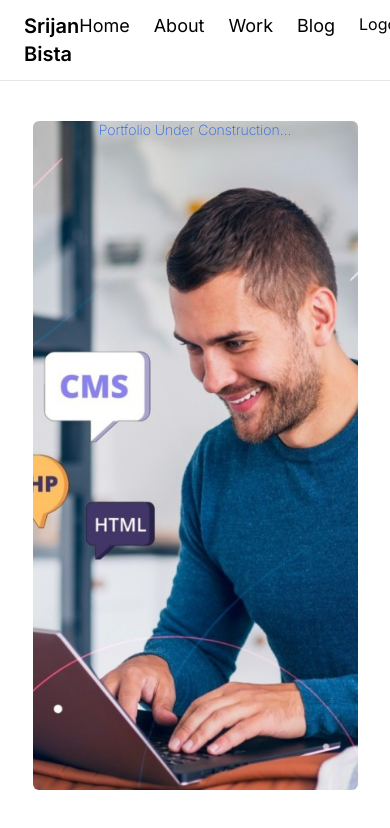
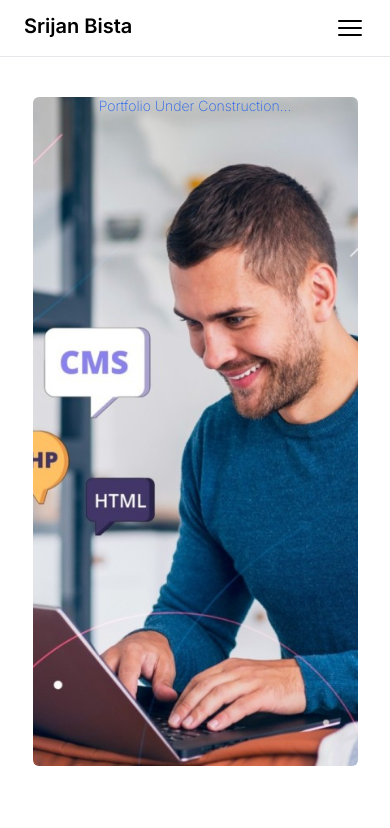
Before and after one commit to Srijanbista/Portfolio, a Next.js app: page / in a window 390 px wide. Shown: the top 828 px of the page. Built offline with nearby package versions, Linux system fonts and the light colour scheme.

Commit message:
added nav for mobile screen

```diff
--- a/src/components/navbar/Navbar.tsx
+++ b/src/components/navbar/Navbar.tsx
@@ -1,27 +1,52 @@
+"use client";
+import { Bars3Icon } from "@heroicons/react/24/outline";
 import Link from "next/link";
+import { useState } from "react";
 
 const Navbar = () => {
+  const [isOpen, setIsOpen] = useState(false);
+
+  const links = [
+    { href: "/", text: "Home" },
+    { href: "#about", text: "About" },
+    { href: "#work", text: "Work" },
+    { href: "#blog", text: "Blog" },
+  ];
+
   return (
-    <nav className="px-6 lg:px-12 py-3 lg:py-6 flex justify-between border-b">
-      <span className="text-xl font-semibold cursor-pointer">Srijan Bista</span>
-      <div className="flex gap-x-6 lg:gap-x-12">
-        <ul className="flex gap-x-6 lg:gap-x-12">
-          <Link href="/">
-            <li className="text-lg cursor-pointer">Home</li>
-          </Link>
-          <Link href="#about">
-            <li className="text-lg cursor-pointer">About</li>
-          </Link>
-          <Link href="#work">
-            <li className="text-lg cursor-pointer">Work</li>
-          </Link>
-          <Link href="#blog">
-            <li className="text-lg cursor-pointer">Blog</li>
-          </Link>
+    <div className="relative right-0 top-full flex justify-between border-b px-6 py-3 lg:px-12 lg:py-6">
+      <span className="cursor-pointer text-xl font-semibold">
+        <Link href="/">Srijan Bista</Link>
+      </span>
+      <nav className="relative items-center gap-x-6 lg:flex lg:gap-x-12">
+        <Bars3Icon
+          className="block h-8 w-8 lg:hidden"
+          onClick={() => setIsOpen(!isOpen)}
+        />
+
+        {/* Nav for Small Screen */}
+        {isOpen && (
+          <ul
+            className={`absolute right-0 top-full z-10 block gap-x-6 rounded-lg bg-neutral-200 px-4 py-2 lg:hidden`}
+          >
+            {links.map(({ href, text }, index) => (
+              <Link key={index} href={href}>
+                <li className="cursor-pointer text-lg">{text}</li>
+              </Link>
+            ))}
+          </ul>
+        )}
+        {/* Nav for Large Screen */}
+        <ul className={`hidden gap-x-6 rounded-lg px-4 py-2 lg:flex`}>
+          {links.map(({ href, text }, index) => (
+            <Link key={index} href={href}>
+              <li className="cursor-pointer text-lg">{text}</li>
+            </Link>
+          ))}
         </ul>
-        <span>Logo</span>
-      </div>
-    </nav>
+        <span className="hidden lg:block">Logo</span>
+      </nav>
+    </div>
   );
 };
 
```
